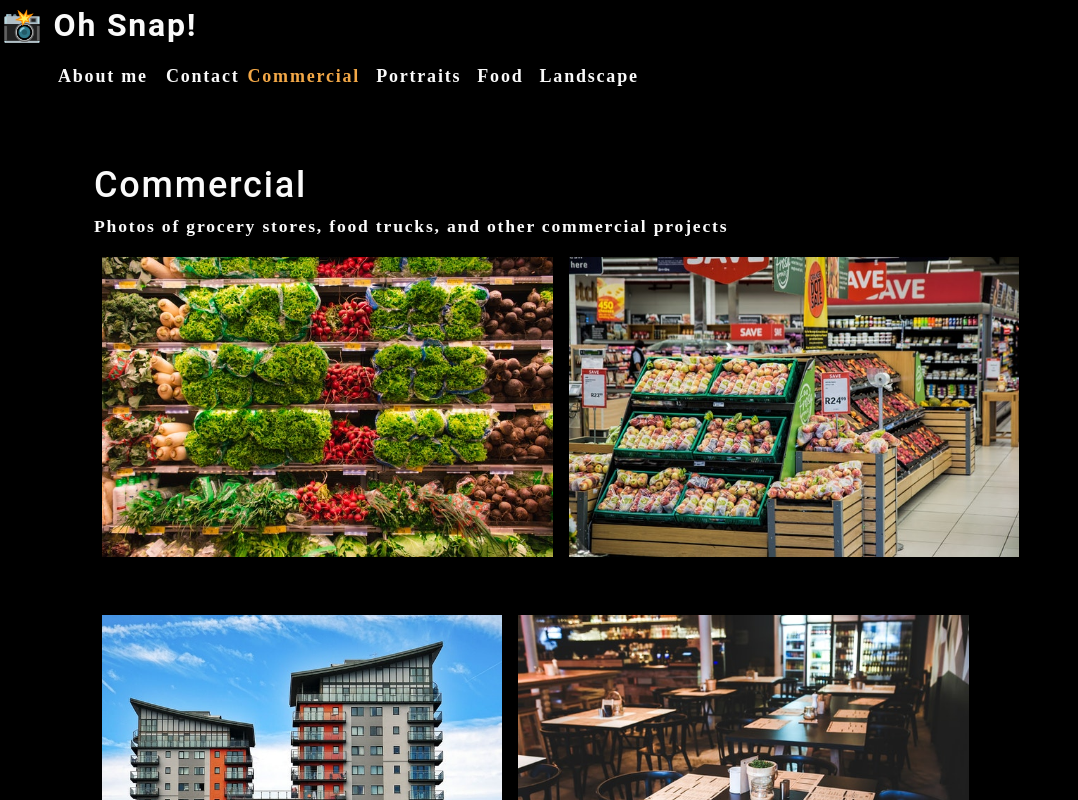
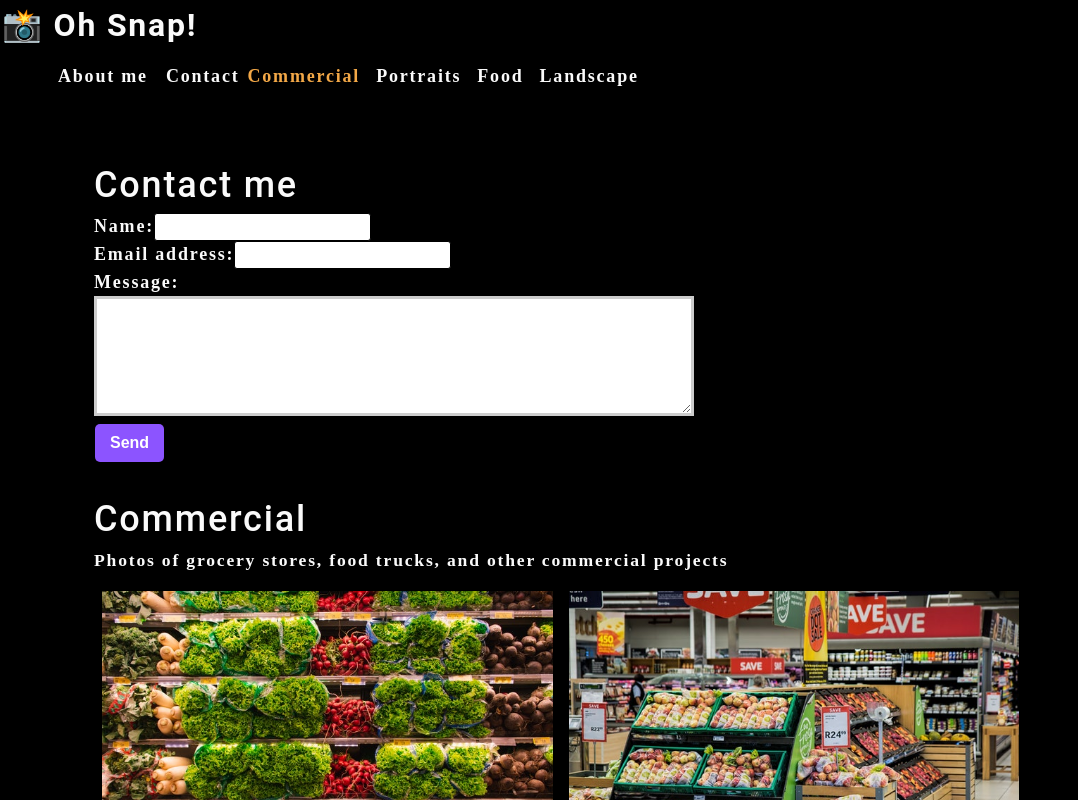
Before and after one commit to krausyd/photo_gallery, a React (Create React App) app: page / in a window 1280 px wide. Shown: the top 800 px of the page, without its empty margins (0-1078 px from the left). Built offline with nearby package versions, Linux system fonts and the light colour scheme.

Commit message:
Create Contact form

```diff
--- a/src/App.js
+++ b/src/App.js
@@ -3,6 +3,7 @@
 import About from './components/About';
 import Nav from './components/Nav';
 import Gallery from './components/Gallery';
+import ContactForm from './components/Contact';
 
 function App() {
   const [categories] = useState([
@@ -29,6 +30,7 @@
     <div>
       <Nav categories={categories} setCurrentCategory={setCurrentCategory} currentCategory={currentCategory} />
       <main>
+        <ContactForm />
         <Gallery currentCategory={currentCategory} />
         <About />
       </main>
--- /dev/null
+++ b/src/components/Contact/index.js
@@ -0,0 +1,26 @@
+import React from 'react';
+
+const ContactForm = () => {
+    return (
+        <section>
+            <h1>Contact me</h1>
+            <form id="contact-form">
+                <div>
+                    <label htmlFor="name">Name:</label>
+                    <input type="text" name="name" />
+                </div>
+                <div>
+                    <label htmlFor="email">Email address:</label>
+                    <input type="email" name="email" />
+                </div>
+                <div>
+                    <label htmlFor="message">Message:</label>
+                    <textarea name="message" rows="5" />
+                </div>
+                <button type="submit">Send</button>
+            </form>
+        </section>
+    );
+};
+
+export default ContactForm;
```
